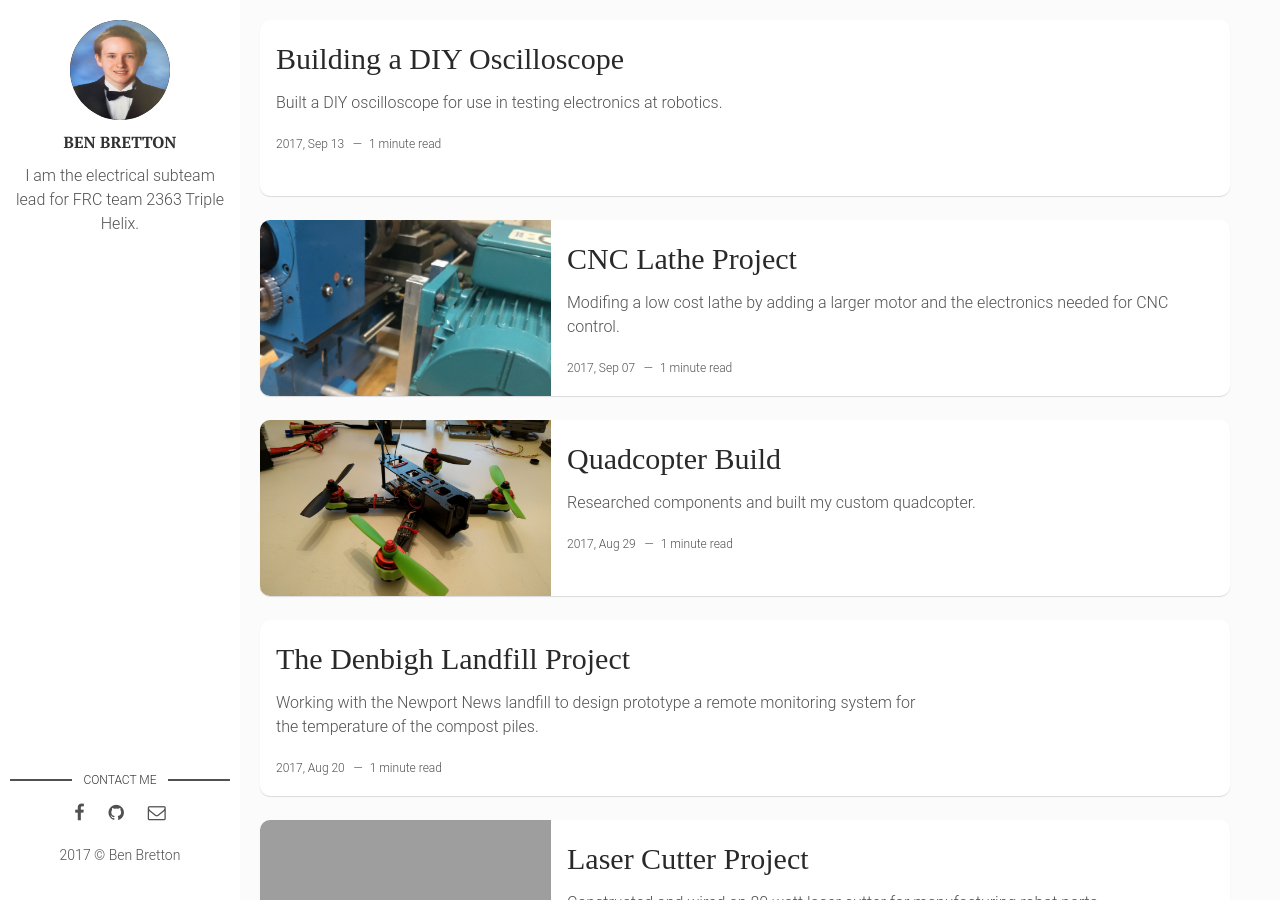
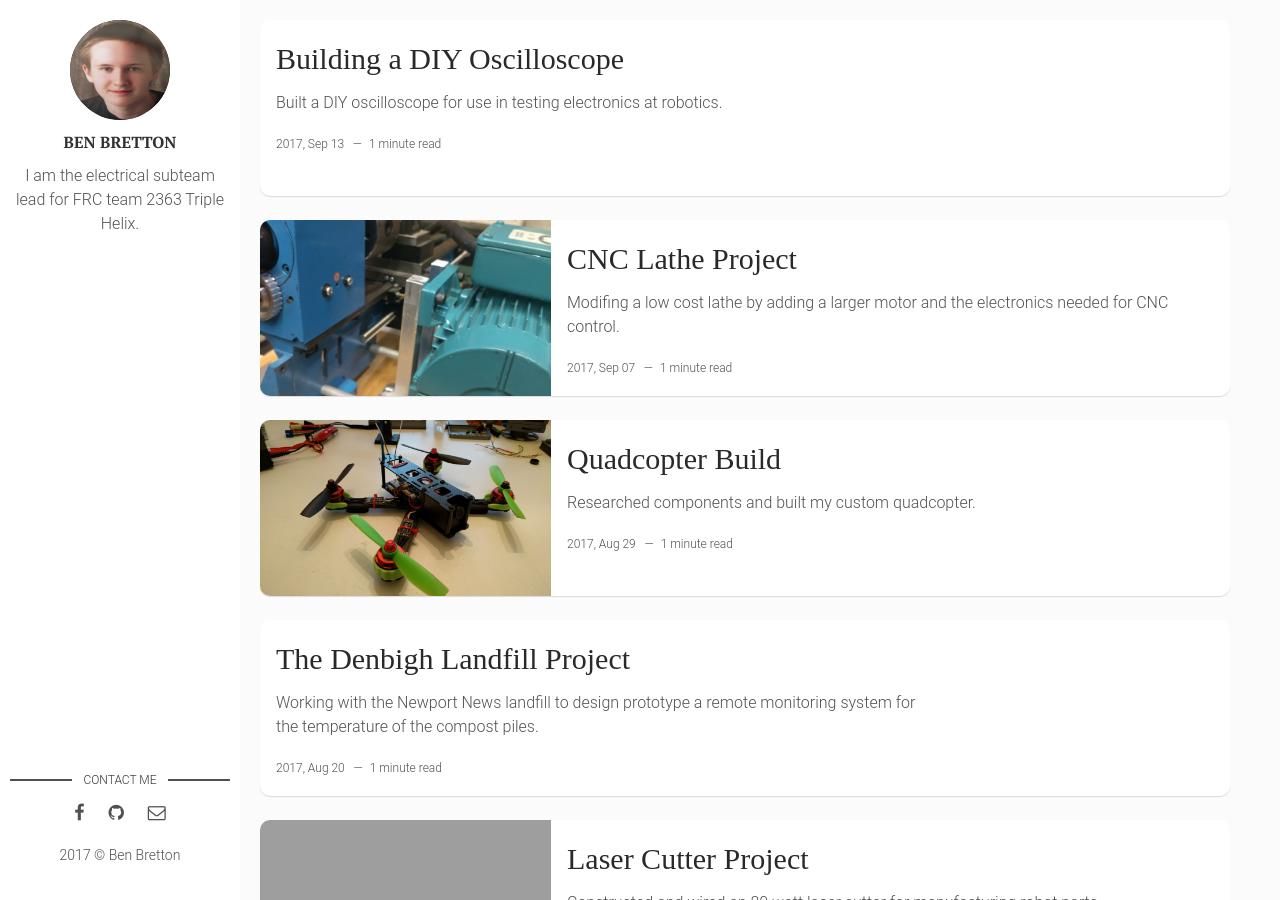
Before and after one commit to wbenb/wbenb.github.io, a Jekyll site: the page built from index.html, in a window 1280 px wide and 900 px high. Built offline with Jekyll 4.4.1, drawn with Linux system fonts in a browser that asks for light colours; grey boxes are pictures that could not be loaded.

Commit message:
changed picture again...

```diff
--- a/_config.yml
+++ b/_config.yml
@@ -9,7 +9,7 @@ url: "" # the base hostname & protocol for your site, e.g. http://example.com
 
 # Author Settings
 author: Ben Bretton # add your name
-author-img: senior-pic.jpg # add your photo
+author-img: altsenior-pic.jpg # add your photo
 about-author: I am the electrical subteam lead for FRC team 2363 Triple Helix. # add description
 twitter: # add your Twitter handle
 facebook: ben.bretton # add your Facebook handle
```
Also changed, not shown: assets/img/altsenior-pic.jpg (added).
